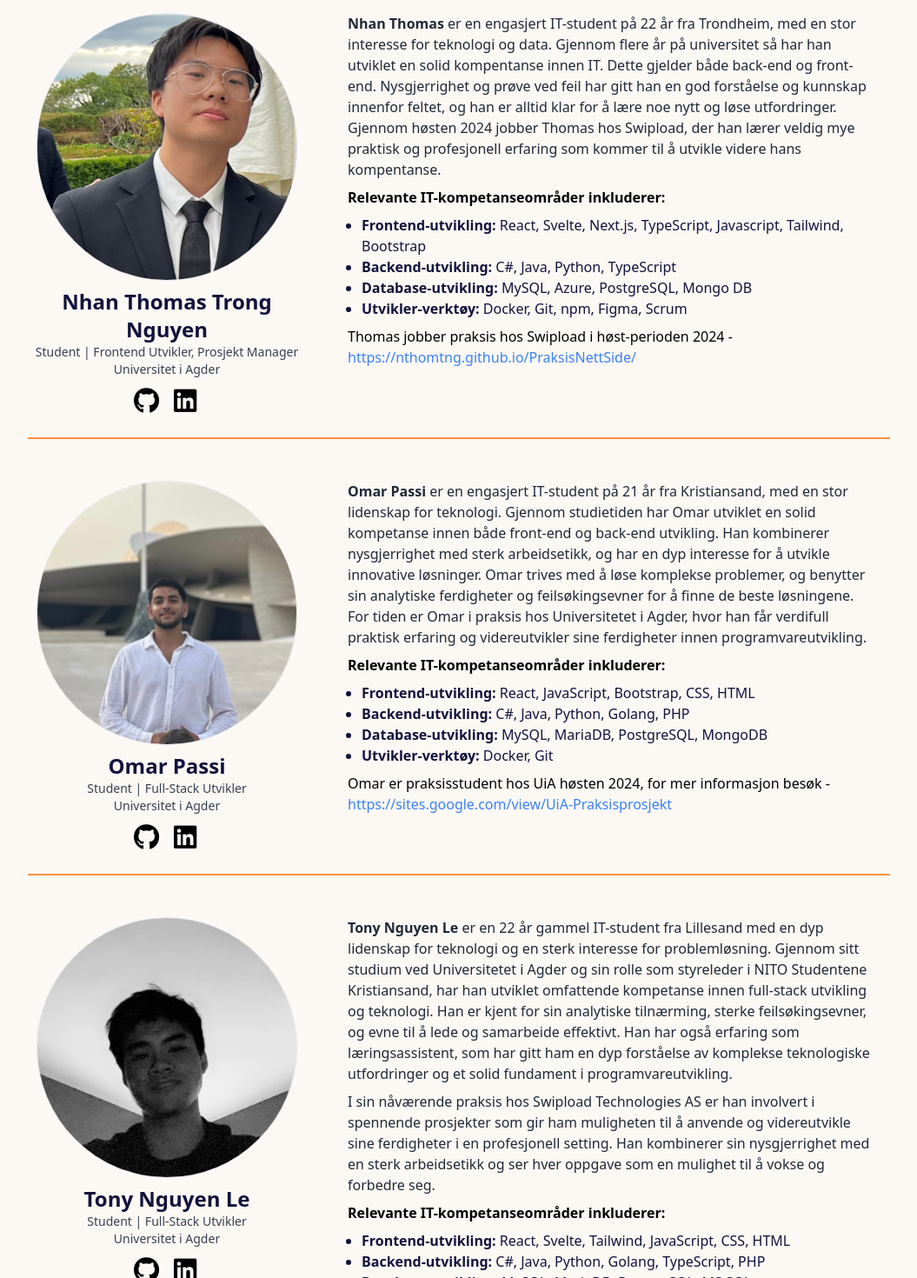
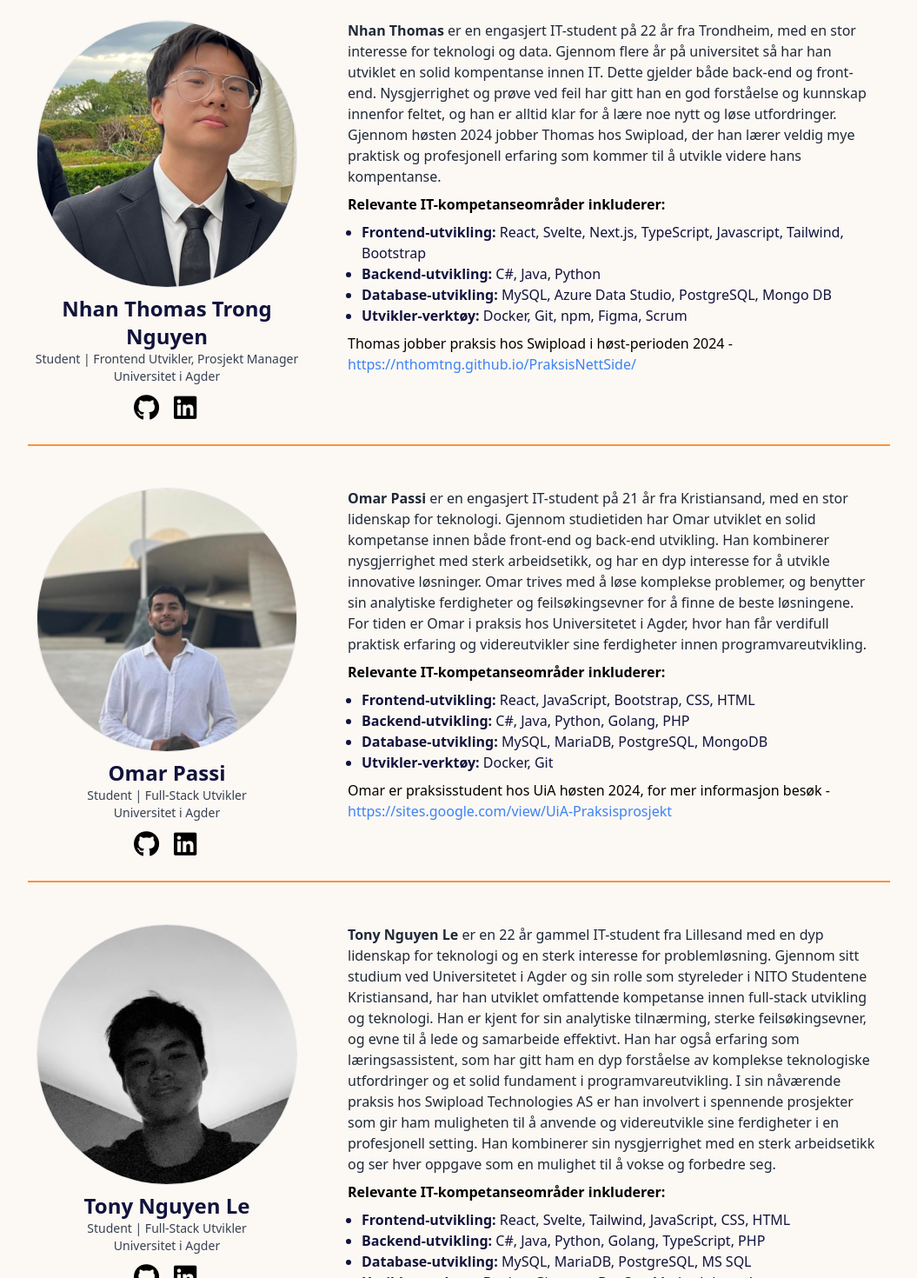
Before and after one commit to thevithach/Gruppe-1-IS-310, a React (Vite) app: page / in a window 1280 px wide. Shown: the part 1330-2800 px from the top of the page at 87% size, without its empty margins (112-1167 px from the left). Built offline with nearby package versions, Linux system fonts and the light colour scheme; a web font is replaced by a local one.

Commit message:
Endret på about og header

```diff
--- a/src/components/About/About.tsx
+++ b/src/components/About/About.tsx
@@ -46,8 +46,8 @@ const About = () => {
             "Tailwind",
             "Bootstrap",
           ],
-          backend: ["C#", "Java", "Python", "TypeScript"],
-          database: ["MySQL", "Azure", "PostgreSQL", "Mongo DB"],
+          backend: ["C#", "Java", "Python"],
+          database: ["MySQL", "Azure Data Studio", "PostgreSQL", "Mongo DB"],
           tools: ["Docker", "Git", "npm", "Figma", "Scrum"],
         }}
         additionalInfo="Thomas jobber praksis hos Swipload i høst-perioden 2024 -"
@@ -79,8 +79,7 @@ const About = () => {
         githubUrl="https://github.com/TonyLe02"
         linkedinUrl="https://www.linkedin.com/in/tonynl02"
         imageUrl={TonyBilde}
-        description=" er en 22 år gammel IT-student fra Lillesand med en dyp lidenskap for teknologi og en sterk interesse for problemløsning. Gjennom sitt studium ved Universitetet i Agder og sin rolle som styreleder i NITO Studentene Kristiansand, har han utviklet omfattende kompetanse innen full-stack utvikling og teknologi. Han er kjent for sin analytiske tilnærming, sterke feilsøkingsevner, og evne til å lede og samarbeide effektivt. Han har også erfaring som læringsassistent, som har gitt ham en dyp forståelse av komplekse teknologiske utfordringer og et solid fundament i programvareutvikling."
-        descriptionSecondParagraph="I sin nåværende praksis hos Swipload Technologies AS er han involvert i spennende prosjekter som gir ham muligheten til å anvende og videreutvikle sine ferdigheter i en profesjonell setting. Han kombinerer sin nysgjerrighet med en sterk arbeidsetikk og ser hver oppgave som en mulighet til å vokse og forbedre seg."
+        description=" er en 22 år gammel IT-student fra Lillesand med en dyp lidenskap for teknologi og en sterk interesse for problemløsning. Gjennom sitt studium ved Universitetet i Agder og sin rolle som styreleder i NITO Studentene Kristiansand, har han utviklet omfattende kompetanse innen full-stack utvikling og teknologi. Han er kjent for sin analytiske tilnærming, sterke feilsøkingsevner, og evne til å lede og samarbeide effektivt. Han har også erfaring som læringsassistent, som har gitt ham en dyp forståelse av komplekse teknologiske utfordringer og et solid fundament i programvareutvikling. I sin nåværende praksis hos Swipload Technologies AS er han involvert i spennende prosjekter som gir ham muligheten til å anvende og videreutvikle sine ferdigheter i en profesjonell setting. Han kombinerer sin nysgjerrighet med en sterk arbeidsetikk og ser hver oppgave som en mulighet til å vokse og forbedre seg."
         skills={{
           frontend: [
             "React",
@@ -105,8 +104,7 @@ const About = () => {
         githubUrl="https://github.com/thevithach"
         linkedinUrl="https://www.linkedin.com/in/vithethach/"
         imageUrl={TheviBilde}
-        description=" er en lidenskapelig full-stack utviklerentusiast med allsidig arbeidserfaring som assistenthjelpepleier, mentor og læringsassistent, samt systemutvikler hos Phonero. Denne unike bakgrunnen har gitt ham en sterk forståelse for samspillet mellom mennesker og teknologi. Erfaringen som hjelpende pleier har utviklet hans empati og evne til å jobbe under press, mens rollen som mentor har styrket hans pedagogiske ferdigheter, evne til å forklare komplekse konsepter på en enkel måte, og ikke minst gjort ham bedre til å lede andre."
-        descriptionSecondParagraph="Som systemutvikler hos Phonero kombinerer Vi sin tekniske innsikt med problemløsning for å skape effektive og innovative løsninger, noe som gjør ham i stand til å levere solide, brukervennlige produkter. Hans brede erfaring gjør ham til en dyktig utvikler med et skarpt blikk for detaljer."
+        description="er en engasjert IT-student på 24 år fra Kristiansand, med en dyp interesse for teknologi og problemløsning. Han har utviklet en bred kompetanse innen IT, med spesielt fokus på Full-Stack utvikling. Med analytisk tenkning, sterk teknisk forståelse, og innovative løsninger er Vi alltid klar til å påta seg nye utfordringer og tilegne seg ny kunnskap. Han kombinerer nysgjerrighet med en sterk arbeidsetikk, og ser på hver oppgave som en mulighet til å utvikle seg. For tiden er Vi i praksis hos Phonero, hvor han får praktisk erfaring og videreutvikler sine ferdigheter innen programvareutvikling."
         skills={{
           frontend: [
             "React",
--- a/src/components/Header/Header.tsx
+++ b/src/components/Header/Header.tsx
@@ -21,8 +21,8 @@ const Header = () => (
             </h2>
           </BoxReveal>
           <BoxReveal>
-            <h1 className="text-4xl md:text-5xl font-bold text-[#11133c] py-1 ">
-              Hei sann!
+            <h1 className="text-4xl md:text-5xl font-bold text-[#11133c] py-2 ">
+              Hei oppdragsgiver!
             </h1>
           </BoxReveal>
           <div className="flex justify-center items-center w-4/5 lg:w-full">
```
